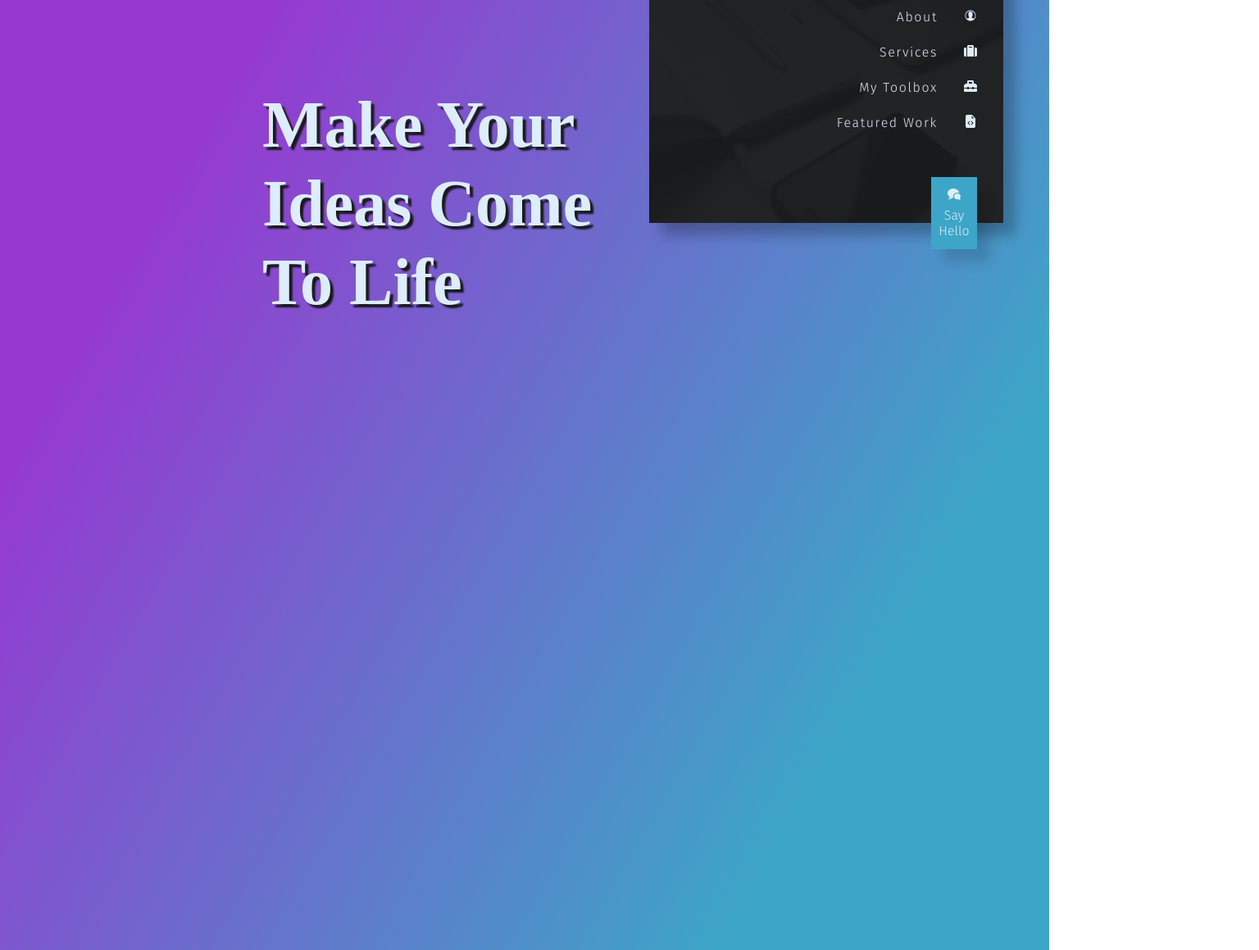
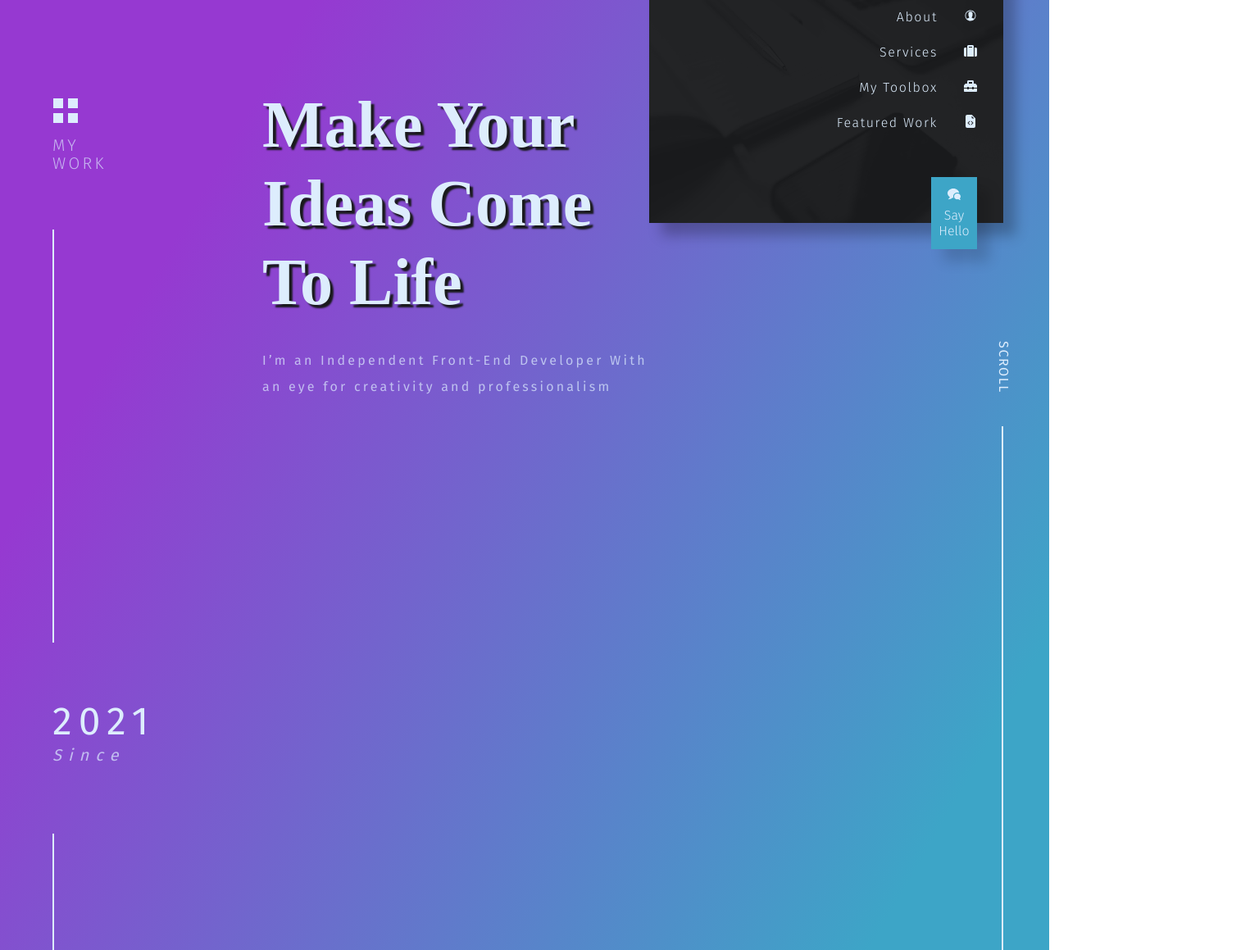
Before and after one commit to 97mark749/React_Portfolio, a React (Create React App) app: page / in a window 1280 px wide. Shown: the part 120-1279 px from the top of the page at 82% size, 1536 px wide, since content can reach past the window. Built offline with nearby package versions, Linux system fonts and the light colour scheme; a web font is replaced by a local one.

Commit message:
added lines and sides toggles / text to home... as well as description

```diff
--- a/src/container/Home/home.css
+++ b/src/container/Home/home.css
@@ -1,9 +1,121 @@
 @import url("https://fonts.googleapis.com/css2?family=Arima+Madurai:wght@100;300;400;500;700;800;900&family=Fira+Sans:wght@100;300;400;500;800;900&display=swap");
 /* ========= Variables ========= */
 .container {
-  height: 80rem;
+  height: 105rem;
   background: linear-gradient(300deg, #3da5c7 20%, #9639d1 80%);
   padding-left: 4rem;
+  padding-right: 3.5rem;
+  overflow: hidden;
+}
+
+.container h1 {
   position: relative;
+  left: calc(25vw - 4rem);
+  top: 14rem;
+}
+
+.container .home__description {
+  position: absolute;
+  left: calc(25vw);
+  top: 34rem;
+  line-height: 2rem;
+  letter-spacing: 0.2rem;
+  font-weight: 400;
+  color: rgba(221, 237, 253, 0.7);
+  font-size: 1rem;
+}
+
+.container .home__work__popout {
+  position: absolute;
+  top: 15rem;
+}
+
+.container .home__work__popout div {
+  display: -webkit-box;
+  display: -ms-flexbox;
+  display: flex;
+  -webkit-box-pack: center;
+      -ms-flex-pack: center;
+          justify-content: center;
+  -webkit-box-align: center;
+      -ms-flex-align: center;
+          align-items: center;
+  gap: 0.35rem;
+  -webkit-box-orient: horizontal;
+  -webkit-box-direction: normal;
+      -ms-flex-flow: row wrap;
+          flex-flow: row wrap;
+  width: 2rem;
+}
+
+.container .home__work__popout div span {
+  font-size: 0;
+  width: 0.75rem;
+  height: 0.75rem;
+  background-color: #ddedfd;
+}
+
+.container .home__work__popout p {
+  margin-top: 1rem;
+  font-size: 1.25rem;
+  color: rgba(221, 237, 253, 0.7);
+  font-weight: 300;
+  line-height: 1.4rem;
+  letter-spacing: 0.2rem;
+}
+
+.container .year__est {
+  position: relative;
+  top: 12rem;
+  font-size: 3rem;
+  letter-spacing: 0.5rem;
+  line-height: 2rem;
+}
+
+.container .year__est span {
+  font-size: 1.25rem;
+  color: rgba(221, 237, 253, 0.7);
+  font-style: italic;
+}
+
+.container .home__topLeft__line {
+  position: relative;
+  top: 7rem;
+  width: 2px;
+  height: 30%;
+  background-color: #ddedfd;
+  margin: 0;
+}
+
+.container .home__bottomLeft__line {
+  position: relative;
+  top: 17rem;
+  width: 2px;
+  height: 30%;
+  background-color: #ddedfd;
+  margin: 0;
+}
+
+.container .scroll__txt {
+  font-size: 1.25rem;
+  position: absolute;
+  top: 35rem;
+  right: 1.5rem;
+  font-weight: 400;
+  letter-spacing: 0.1rem;
+  font-size: 1rem;
+  -webkit-transform: rotateZ(90deg);
+          transform: rotateZ(90deg);
+  margin: 0;
+}
+
+.container .home__right__line {
+  position: absolute;
+  top: 40rem;
+  right: 3.5rem;
+  width: 2px;
+  height: 130%;
+  background-color: #ddedfd;
+  margin: 0;
 }
 /*# sourceMappingURL=home.css.map */
--- a/src/container/Home/home.jsx
+++ b/src/container/Home/home.jsx
@@ -7,9 +7,16 @@ const home = () => {
     <div className="container">
       <Header/>
       <h1>Make Your<br/>Ideas Come<br/>To Life</h1>
-      <div className="home__work__popout"></div>
-      <span className='home__topLeft__line'></span>
-      <span className='home__bottomLeft__line'></span>
+      <p className='home__description'>I’m an Independent Front-End Developer With<br/>an eye for creativity and professionalism</p>
+      <div className="home__work__popout">
+        <div><span>0</span><span>0</span><span>0</span><span>0</span></div>
+        <p>MY<br/>WORK</p>
+      </div>
+      <div className='home__topLeft__line'></div>
+      <div className='year__est'>2021<br/><span>Since</span></div>
+      <div className='home__bottomLeft__line'></div>
+      <div className="scroll__txt">SCROLL</div>
+      <div className="home__right__line"></div>
     </div>
   )
 }
--- a/src/container/Home/home.scss
+++ b/src/container/Home/home.scss
@@ -1,22 +1,100 @@
 @import '../../_variables.scss';
 
 .container{
-    height: 80rem;
+    height: 105rem;
     background: linear-gradient(300deg,$blue 20%,$purple 80%);
     padding-left: 4rem;
+    padding-right: 3.5rem;
+    overflow: hidden;
     h1{
         position: relative;
         left: calc(25vw - 4rem);
         top: 14rem;
     }
+    .home__description{
+        position: absolute;
+        left: calc(25vw);
+        top: 34rem;
+        line-height: 2rem;
+        letter-spacing: 0.2rem;
+        font-weight: 400;
+        color: rgba(221,237,253,0.7);
+        font-size: 1rem;
+    }
+    .home__work__popout{
+        position: absolute;
+        top: 15rem;
+
+        div{
+            @include flex__center;
+            gap: 0.35rem;
+            flex-flow: row wrap;
+            width: 2rem;
+            span{
+                font-size: 0;
+                width: 0.75rem;
+                height: 0.75rem;
+                background-color: $white;
+            }
+        }
+        p{
+            margin-top: 1rem;
+            font-size: 1.25rem;
+            color: rgba(221,237,253,0.7);
+            font-weight: 300;
+            line-height: 1.4rem;
+            letter-spacing: 0.2rem;
+        }
+    }
+    .year__est{
+        position: relative;
+        top: 12rem;
+        font-size: 3rem;
+        letter-spacing: 0.5rem;
+        line-height: 2rem;
+        span{
+            font-size: 1.25rem;
+            color: rgba(221,237,253,0.7);
+            font-style: italic;
+        }
+    }
     .home__topLeft__line{
         position:relative;
-        left: 0;
-        top: 24.5rem;
-        width: 1px;
-        height: 10rem;
+        top: 7rem;
+        width: 2px;
+        height: 30%;
         background-color: $white;
+        margin: 0;
     }
+    .home__bottomLeft__line{
+        position:relative;
+        top: 17rem;
+        width: 2px;
+        height: 30%;
+        background-color: $white;
+        margin: 0;
+    }
+    .scroll__txt{
+        font-size: 1.25rem;
+        position: absolute;
+        top: 35rem;
+        right: 1.5rem;
+        font-weight: 400;
+        letter-spacing: 0.1rem;
+        font-size: 1rem;
+        transform: rotateZ(90deg);
+        margin: 0;
+    }
+    .home__right__line{
+        position:absolute;
+        top: 40rem;
+        right:3.5rem;
+        width: 2px;
+        height: 130%;
+        background-color: $white;
+        margin: 0;
+    }
+
 }
 
 // 24.5 rem is a good top breakpoint for the lines on the left
```
Also changed, not shown: 1 other file (tests, documents, lock files or other folders).
